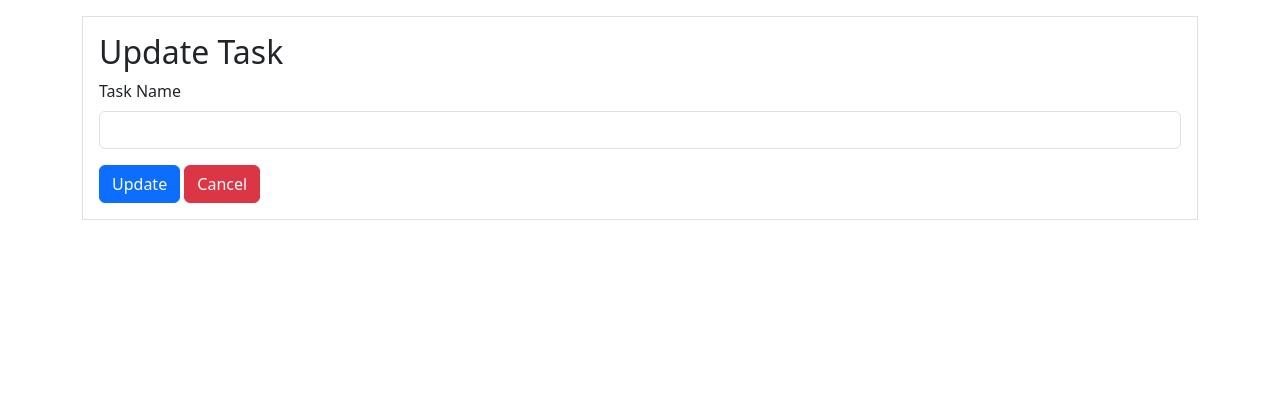
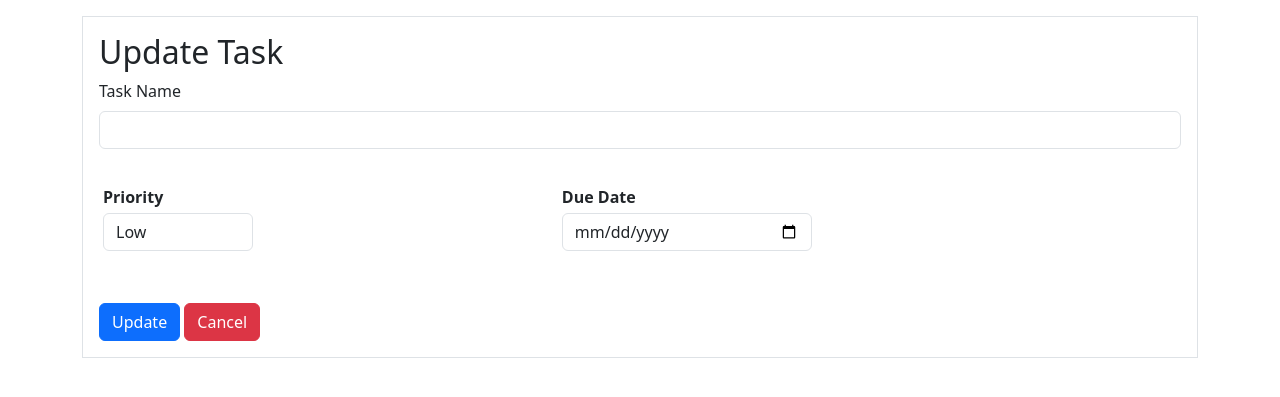
Before and after one commit to VarunK715/todo_app, a Django app: template djangoproject/templates/todoapp/update.html in a window 1280 px wide. Shown: the part 60-457 px from the top of the page. Run offline with Django 5.2, Linux system fonts and the light colour scheme; the template is opened without the code that fills it, so the values that code supplies are empty; the visitor is signed in with stand-in values (Sample User, id 1).

Commit message:
added events in database

```diff
--- a/djangoproject/myfirsttodoapp/views.py
+++ b/djangoproject/myfirsttodoapp/views.py
@@ -56,12 +56,17 @@ def update_task(request,task_id):
     #retrieving data from database
     update_data = ToDoApp.objects.get(id=task_id,user=request.user)
 
+    print(f"from update function -- {update_data} {update_data.priority} {update_data.due_date}")
 
     #getting updated deails from html form and pushing it to database
     if request.method == 'POST':
         update_task = request.POST.get('update_taskname')
+        update_priority = request.POST.get('update_priority')
+        update_due_date = request.POST.get('update_due_date')
         instance = update_data
         instance.task = update_task
+        instance.priority = update_priority
+        instance.due_date = update_due_date
         instance.save()
         return redirect('myfirsttodoapp:task')
 
--- a/djangoproject/templates/todoapp/about.html
+++ b/djangoproject/templates/todoapp/about.html
@@ -51,8 +51,8 @@
     </div>
     <div class="card-body">
       <ul>
-        <li>If a task's due date is today, a warning message will be displayed.</li>
-        <li>If a task's due date is tomorrow, a warning message will be displayed.</li>
+        <li>If a task's due date is today or tomorrow, a warning message will be displayed.</li>
+        <li>If the task is not completed by due date, it will be deleted automatically. You have a option to update the due date by clicking on update button.</li>
       </ul>
     </div>
   </div>
--- a/djangoproject/templates/todoapp/update.html
+++ b/djangoproject/templates/todoapp/update.html
@@ -9,9 +9,29 @@
     <h2>Update Task</h2>
     <form action="{% url 'myfirsttodoapp:update_task' taskid %}" method="POST">
         {% csrf_token %}
-        <div class="mb-3">
+        <div class="mb-5">
             <label for="taskName" class="form-label">Task Name</label>
-            <input type="text" class="form-control" id="taskName" name="update_taskname" value="{{data.task}}" required>
+            <input type="text" class="form-control mb-3" id="taskName" name="update_taskname" value="{{data.task}}" required>
+            <div class="container">
+                <div class="row">
+                  <div class="col-5  p-1">
+                    <div class="form-group mt-3" style="width: 150px">
+                      <label for="id_priority" class="fw-bold">Priority</label>
+                      <select name="update_priority" class="form-control mt-1" id="id_priority">
+                        <option value="low" {% if data.priority == 'low' %} selected {% endif %}>Low</option>
+                        <option value="medium"  {% if data.priority == 'medium' %} selected {% endif %}>Medium</option>
+                        <option value="high" {% if data.priority == 'high' %} selected {% endif %}>High</option>
+                      </select>
+                    </div>
+                  </div>
+                  <div class="col-5  p-1">
+                    <div class="form-group mt-3 ms-2" style="width: 250px">
+                      <label for="id_due_date" class="fw-bold">Due Date</label>
+                      <input type="date" name="update_due_date" placeholder="MM/DD/YYY" value="{{data.due_date|date:'Y-m-d' }}" class="form-control mt-1" id="id_due_date" />
+                    </div>
+                  </div>
+                </div>
+              </div>
         </div>
         <button type="submit" class="btn btn-primary">Update</button>
         <span class="text-end"><a class="btn btn-danger" href="{% url 'myfirsttodoapp:task' %}" role="button">Cancel</a></span>
```
